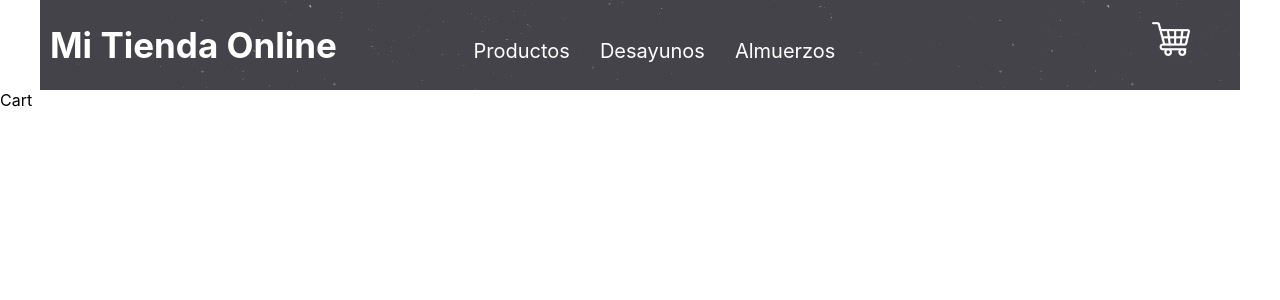
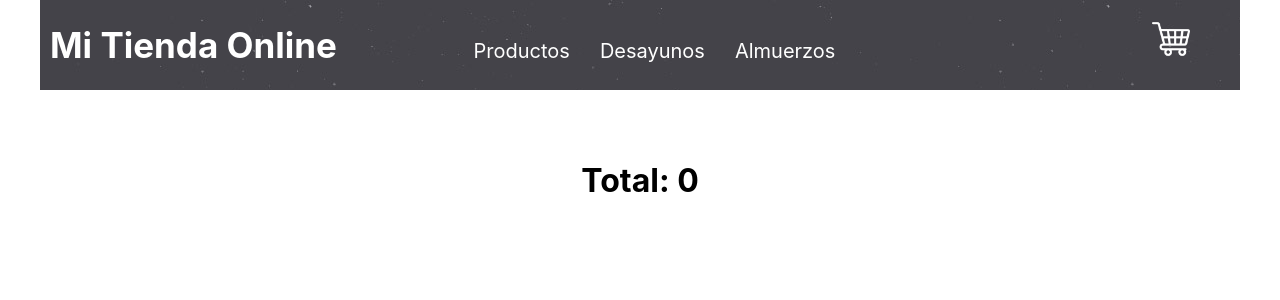
Before and after one commit to nicolagou/tienda-catering, a React (Create React App) app: page /cart in a window 1280 px wide. Shown: the top 300 px of the page. Built offline with nearby package versions, Linux system fonts and the light colour scheme.

Commit message:
Agregado el precio total de mi carrito

```diff
--- a/src/Pages/Cart/Cart.js
+++ b/src/Pages/Cart/Cart.js
@@ -1,13 +1,33 @@
-import { useContext } from "react";
+import { useContext, useState, useEffect } from "react";
 import { cartContext } from '../../context/CartProvider';
 
 
 const Cart = () => {
-    const {cart} = useContext(cartContext);
-    console.log(cart);
-  return (
-    <div>Cart</div>
-  )
+    const { cart } = useContext(cartContext);
+    const [total, setTotal] = useState(0);
+    const getTotalPrice = () => {
+        setTotal(cart.reduce((acc, product) => acc + product.price * product.quantity, 0))
+    };
+
+    useEffect(() => {
+        getTotalPrice();
+               // eslint-disable-next-line
+    }, [cart])
+
+    return (
+        <div className='message-greeting-container'>
+            {cart.map((product) => (
+                <div className="card" kew={product.id}>
+                    <img alt={product.title} src={`/images/${product.imageId}`} />
+                    <h2>Nombre: {product.title}</h2>
+                    <h2>Descripcion: {product.description}</h2>
+                </div>
+            ))}
+            <div>
+                <h1>Total: {total}</h1>
+            </div>
+        </div>
+    )
 }
 
 export default Cart
```
Also changed, not shown: src/Pages/Cart/Cart.css (added).
